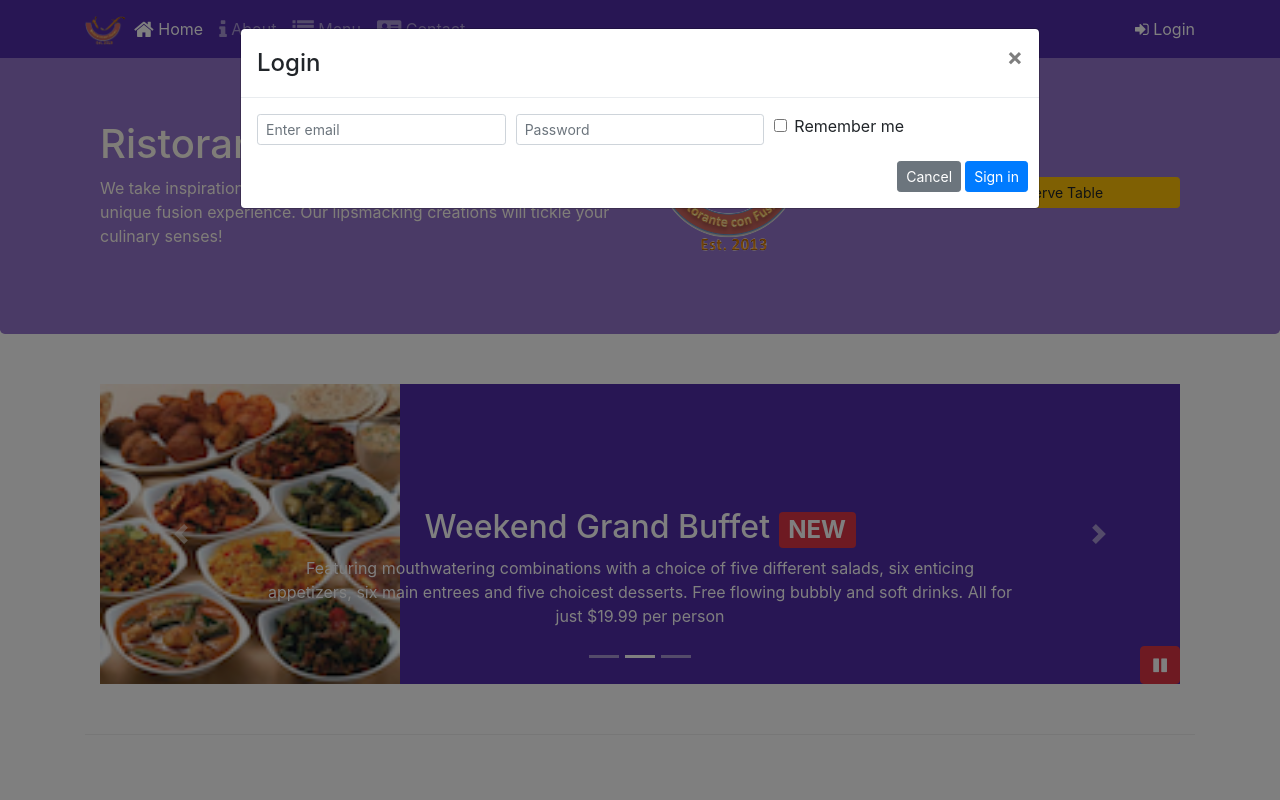
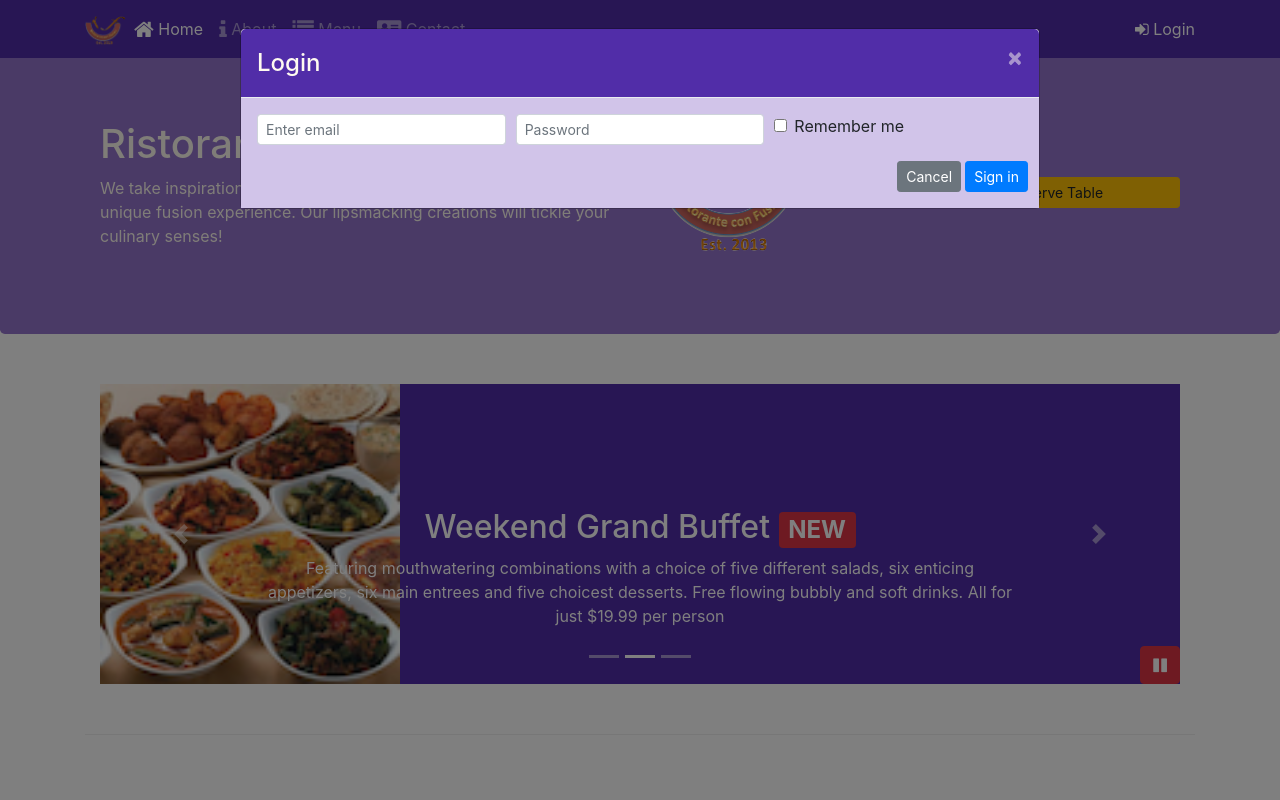
Before and after one commit to liam-daley/confusion-bootstrap, a website: page index.html in a window 1280 px wide. Both pictures are taken after a click on the link "Login". Shown: the top 800 px of the page. Drawn offline with nearby package versions, Linux system fonts and the light colour scheme.

Commit message:
JQuery and Sass

```diff
--- a/css/styles.scss
+++ b/css/styles.scss
@@ -74,3 +74,15 @@ body{
     position: absolute;
     bottom: 0px;
 }
+
+.modal-header {
+    background-color: $background-dark;
+    color: floralwhite;
+    .close {
+        color: floralwhite;
+    }
+}
+
+.modal-body {
+    background-color: $background-pale;
+}
--- a/index.html
+++ b/index.html
@@ -30,7 +30,7 @@
                         <li class="nav-item"><a class="nav-link" href="./contactus.html"><span class="fa fa-address-card fa-lg"></span> Contact</a></li>
                 </ul>
                 <span class="navbar-text">
-                    <a data-toggle="modal" data-target="#loginModal">
+                    <a id="loginButton">
                         <span class="fa fa-sign-in"></span> Login
                     </a>
                 </span>
@@ -161,8 +161,7 @@
                     <img src="img/logo.png" class="img-fluid">
                 </div>
                 <div class="col-12 col-sm-3">
-                    <a role="button" class="btn btn-block btn-sm btn-warning"
-                        data-toggle="modal" data-target="#reserveModal"
+                    <a id="reserveButton" role="button" class="btn btn-block btn-sm btn-warning"
                         href="#reserveform">Reserve Table</a>
                 </div>
             </div>
@@ -338,7 +337,15 @@
                     $('#carouselButton').children('span').addClass('fa-pause');
                 }
             });
+            $("#loginButton").click(function(){
+                $("#loginModal").modal("toggle");
+            });
+            $("#reserveButton").click(function(){
+                $("#reserveModal").modal("toggle");
+            });
         });
+
+
     </script>
 </body>
 
```
Also changed, not shown: css/styles.css.
